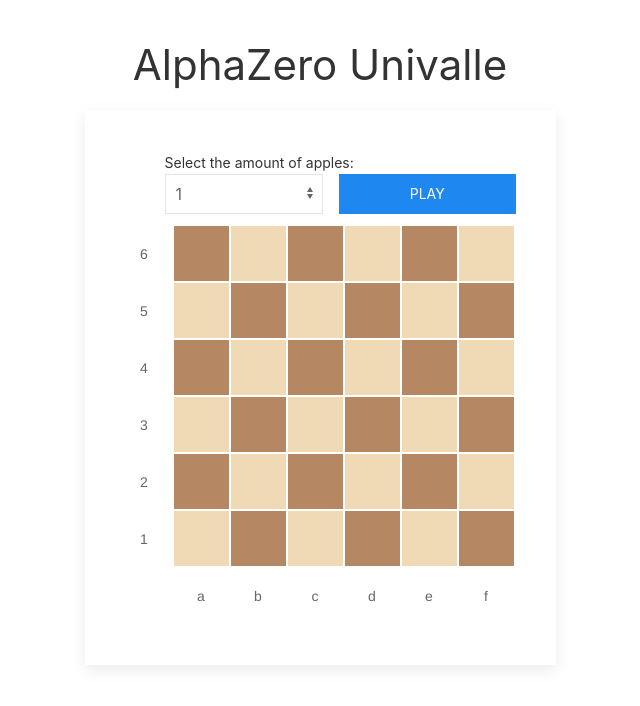
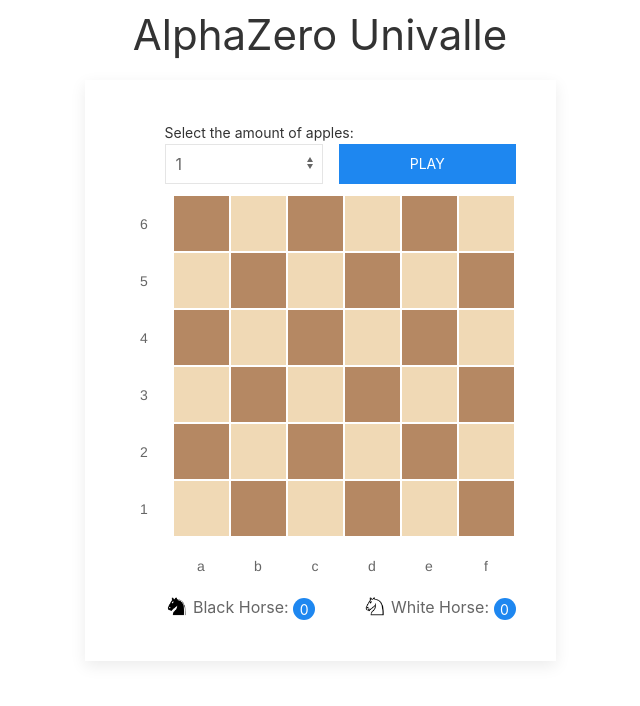
Before and after one commit to dejuata/AlphaZero-Univalle, a Flask app: page / in a window 1280 px wide. Shown: the top 706 px of the page, without its empty margins (320-960 px from the left). Run offline with Flask 2, Linux system fonts and the light colour scheme; some libraries are stand-ins or nearby versions.

Commit message:
add badge to html

```diff
--- a/app/static/css/style.css
+++ b/app/static/css/style.css
@@ -153,10 +153,21 @@
   position: relative;
   top: 0;
   left: -5px;
+  transition: all .2s ease;
 }
 
 .img2 {
   position: absolute;
   top: 0;
   left: 5px;
+  transition: all .2s ease;
 }
+
+.badge-img{
+  height: 1.5rem;
+  width: 1.5rem;
+  top: -3px;
+  position: relative;
+}
+
+}
--- a/app/templates/index.html
+++ b/app/templates/index.html
@@ -12,7 +12,7 @@
 </head>
 
 <body>
-  <div class="uk-flex uk-flex-center uk-margin-medium-top">
+  <div class="uk-flex uk-flex-center uk-margin-small-top">
     <main class="uk-padding uk-padding-remove-top">
       <h1 class="align-center">AlphaZero Univalle</h1>
       <div class="uk-card uk-card-default uk-card-body padding-left">
@@ -30,6 +30,19 @@
           </div>
         </div>
         <table id="board" class="board"></table>
+        <div class="uk-flex uk-flex-between">
+          <div class="uk-flex-middle">
+            <img class="badge-img" src="{{ url_for('static', filename = 'img/bH.png') }}" alt="bH">
+            Black Horse:
+            <span class="uk-badge">0</span>
+          </div>
+
+          <div class="uk-flex-middle">
+            <img class="badge-img" src="{{ url_for('static', filename = 'img/wH.png') }}" alt="wH">
+            White Horse:
+            <span class="uk-badge">0</span>
+          </div>
+        </div>
       </div>
     </main>
   </div>
```
